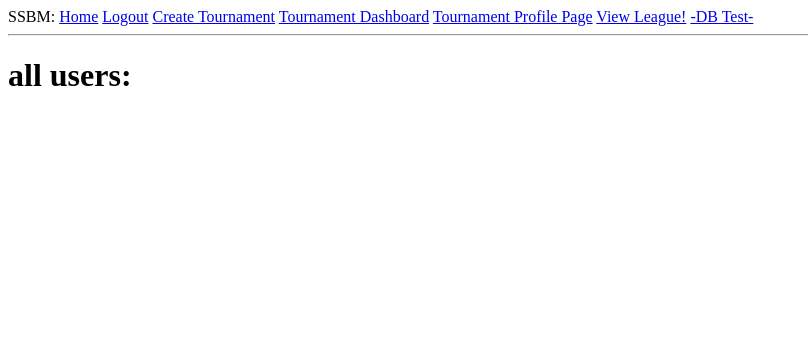
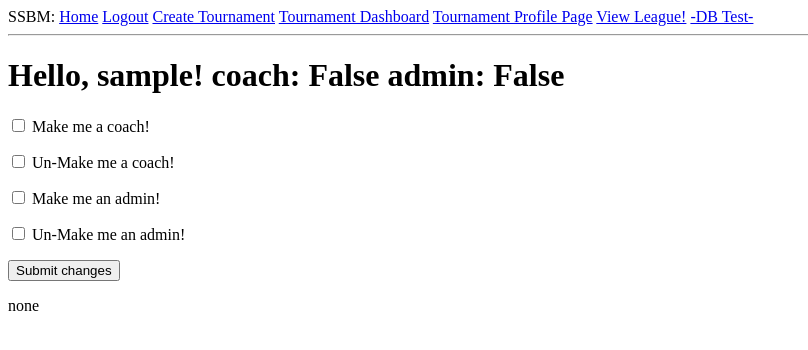
Before and after one commit to onewordFOURWORDS/Software-Engineering-Course-Project, a Flask app: page /dbtest in a window 1280 px wide. Shown: the top 350 px of the page, without its empty margins (0-808 px from the left). Run offline with Flask 2, Linux system fonts and the light colour scheme; the visitor is signed in with stand-in values (Sample User, id 1); data comes from the database, SQL or seed files in the repository.

Commit message:
permissions.py implimented
working functions:
deny permission
approve permission
check for permission

these currently expect a user object from the DB

```diff
--- a/app/forms.py
+++ b/app/forms.py
@@ -62,3 +62,6 @@ class TournamentCreationForm(FlaskForm):
 class RequestPermissionForm(FlaskForm):
     request_coach = BooleanField("Make me a coach!")
     request_admin = BooleanField("Make me an admin!")
+    remove_coach = BooleanField("Un-Make me a coach!")
+    remove_admin = BooleanField("Un-Make me an admin!")
+    submit = SubmitField("Submit changes")
--- a/app/models.py
+++ b/app/models.py
@@ -28,6 +28,8 @@ class User(UserMixin, db.Model):
     # using boolean for testing purposes, may create coach and admin subclasses later
     isCoach = db.Column(db.Boolean, default=0)
     isAdmin = db.Column(db.Boolean, default=0)
+    coachApproveID = db.Column(db.Integer)
+    adminApproveID = db.Column(db.Integer)
 
     followed = db.relationship(
         "User",
--- a/app/routes.py
+++ b/app/routes.py
@@ -1,14 +1,20 @@
 from flask import render_template, flash, redirect, url_for, request
 from app import app, db
-from app.forms import LoginForm, RegistrationForm, TournamentCreationForm
+from app.forms import (
+    LoginForm,
+    RegistrationForm,
+    TournamentCreationForm,
+    RequestPermissionForm,
+)
 from flask_login import (
     current_user,
     login_user,
     logout_user,
     login_required,
-)  # dont worry if pycharm gives a warning here
+)
 from app.models import Tournament, User
 from werkzeug.urls import url_parse
+from app.permissions import *
 
 
 @app.route("/")
@@ -64,16 +70,10 @@ def register():
     return render_template("register.html", title="Register", form=form)
 
 
-@app.route("/dbtest")
-def dbtest():
-    users = db.session.query(User).all()
-    return render_template("dbtest.html", title="db tests", users=users)
-
-
 @app.route("/TeamCreation")
 def TeamCreation():
 
-    return redirect(url_for("TeamCreation"))
+    return render_template("TeamCreation.html", title="Team Creation")
 
 
 @app.route("/TournamentCreation", methods=["GET", "POST"])
@@ -92,7 +92,6 @@ def TournamentCreation():
     return render_template(
         "TournamentCreation.html", title="Tournament Creation", form=form
     )
-    return redirect(url_for("TournamentCreation"))
 
 
 @app.route("/TournamentDashboard")
@@ -122,6 +121,24 @@ def league():
     return render_template("league.html")
 
 
+@app.route("/dbtest", methods=["GET", "POST"])
+def dbtest():
+    form = RequestPermissionForm()
+    users = db.session.query(User).all()
+    tval = "none"
+    if form.validate_on_submit():
+        if form.request_coach.data:
+            approve_coach(current_user, current_user)
+        elif form.remove_coach.data:
+            deny_coach(current_user, current_user)
+        if form.request_admin.data:
+            approve_admin(current_user, current_user)
+        elif form.remove_admin.data:
+            deny_admin(current_user, current_user)
+        #db.session.commit()
+    return render_template("dbtest.html", title="db tests", form=form, users=users, tval=tval)
+
+
 """This view function is actually pretty simple, it just returns a greeting as a string. The two strange @app.route
 lines above the function are decorators, a unique feature of the Python language. A decorator modifies the function
 that follows it. A common pattern with decorators is to use them to register functions as callbacks for certain
--- a/app/templates/dbtest.html
+++ b/app/templates/dbtest.html
@@ -1,8 +1,19 @@
 {% extends "base.html" %}
 
 {% block content %}
-    <h1>all users: </h1>
+    <h1>Hello, {{ current_user.username }}! coach: {{ current_user.isCoach }} admin: {{ current_user.isAdmin }}</h1>
     {% for users in users %}
-    <div><p>user: <b>{{ users.username }}</b> coach: {{ users.isCoach }} admin: {{ users.isAdmin }}</p></div>
+    <div><p>user: <b>{{ users.username }}</b> email: {{ users.id }} coach: {{ users.isCoach }} admin: {{ users.isAdmin }}</p></div>
     {% endfor %}
+
+    <form action="" method="post" novalidate>
+        {{ form.hidden_tag() }}
+        <p>{{ form.request_coach() }} {{ form.request_coach.label }}</p>
+        <p>{{ form.remove_coach() }} {{ form.remove_coach.label }}</p>
+        <p>{{ form.request_admin() }} {{ form.request_admin.label }}</p>
+        <p>{{ form.remove_admin() }} {{ form.remove_admin.label }}</p>
+        <p>{{ form.submit() }}</p>
+    </form>
+    <p>{{ tval }}</p>
+
 {% endblock %}
```
Also changed, not shown: app/permissions.py (+20 -7 lines), migrations/versions/0edaffc8f7ed_.py (added, +30 -0 lines).
